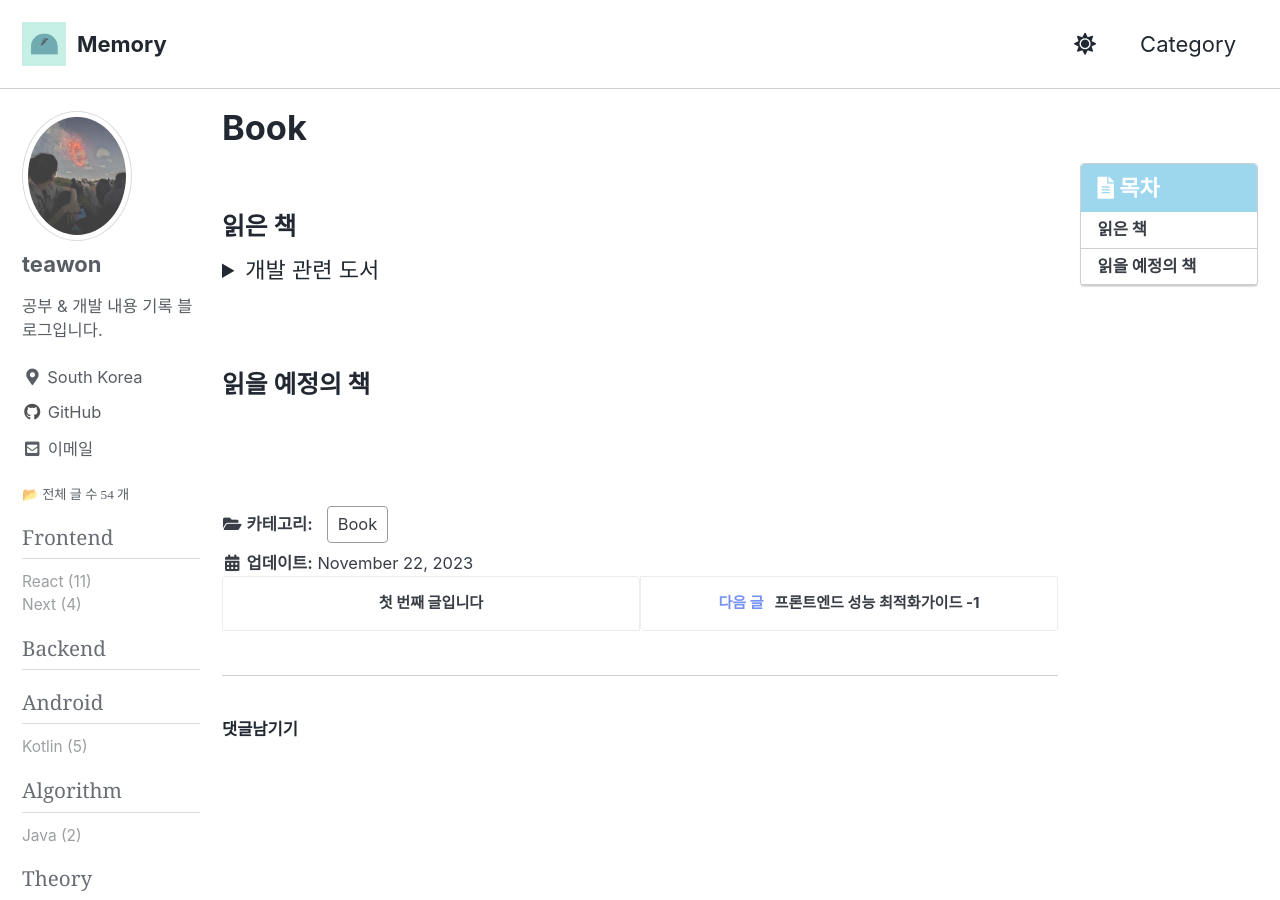
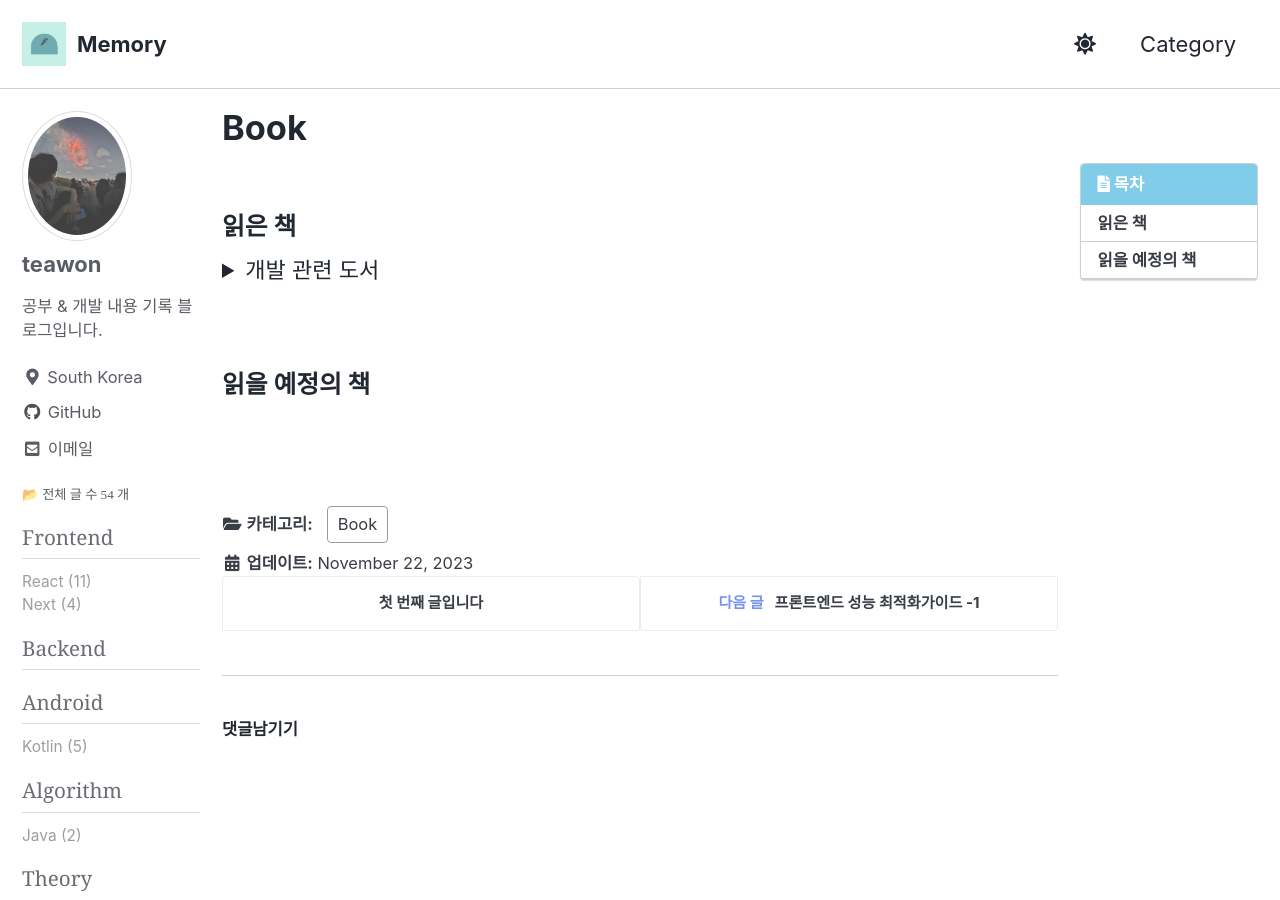
Before and after one commit to teawon/teawon.github.io, a Jekyll site: the page built from _posts/Book/2023-01-01-bookList.md, in a window 1280 px wide and 900 px high. Built offline with Jekyll 4.4.1, drawn with Linux system fonts in a browser that asks for light colours; cached includes are drawn as plain includes; comment, search, counter and statistics services are not loaded.

Commit message:
fix : 목차 css 수정

```diff
--- a/_config.yml
+++ b/_config.yml
@@ -49,7 +49,7 @@
     category_id: # Shown during giscus setup at https://giscus.app
     discussion_term: # "pathname" (default), "url", "title", "og:title"
     reactions_enabled: # '1' for enabled (default), '0' for disabled
-    theme: # "light" (default), "dark", "dark_dimmed", "transparent_dark", "preferred_color_scheme"
+    theme: light # "light" (default), "dark", "dark_dimmed", "transparent_dark", "preferred_color_scheme"
   staticman:
     branch: # "master"
     endpoint: # "https://{your Staticman v3 API}/v3/entry/github/"
@@ -137,9 +137,12 @@
     # - label: "Facebook"
     #   icon: "fab fa-fw fa-facebook-square"
     #   # url:
-    - label: "GitHub"
+    - label: ""
       icon: "fab fa-fw fa-github"
       url: "https://github.com/teawon"
+    - label: ""
+      icon: "fab fa-fw fa-linkedin"
+      url: "https://www.linkedin.com/in/%ED%83%9C%EC%9B%90-%EC%A0%95-636aa1270/"
     # - label: "GitLab"
     #   icon: "fab fa-fw fa-gitlab"
     #   # url:
--- a/_sass/minimal-mistakes/_navigation.scss
+++ b/_sass/minimal-mistakes/_navigation.scss
@@ -549,8 +549,8 @@
 
   .nav__title {
     color: #fff;
-    font-size: $type-size-5;
-    background: mix(#fff, $primary-color, 30%);
+    font-size: $type-size-6;
+    background: mix(#fff, $primary-color, 10%);
     border-top-left-radius: $border-radius;
     border-top-right-radius: $border-radius;
   }
@@ -586,12 +586,12 @@
   }
 
   li ul > li a {
-    padding-left: 1.25rem;
+    padding-left: 1rem;
     font-weight: normal;
   }
 
   li ul li ul > li a {
-    padding-left: 1.75rem;
+    padding-left: 1.25rem;
   }
 
   li ul li ul li ul > li a {
```
